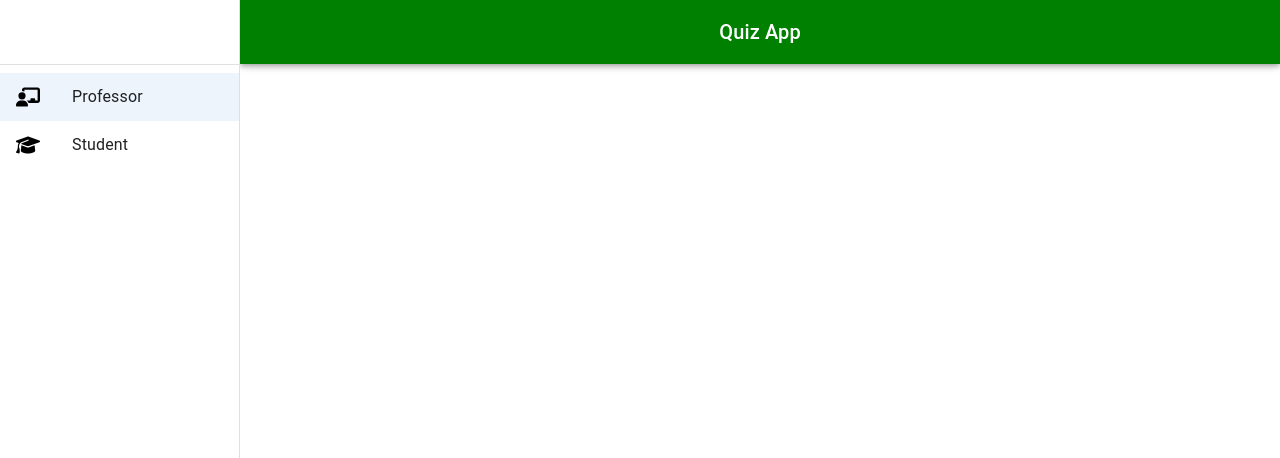
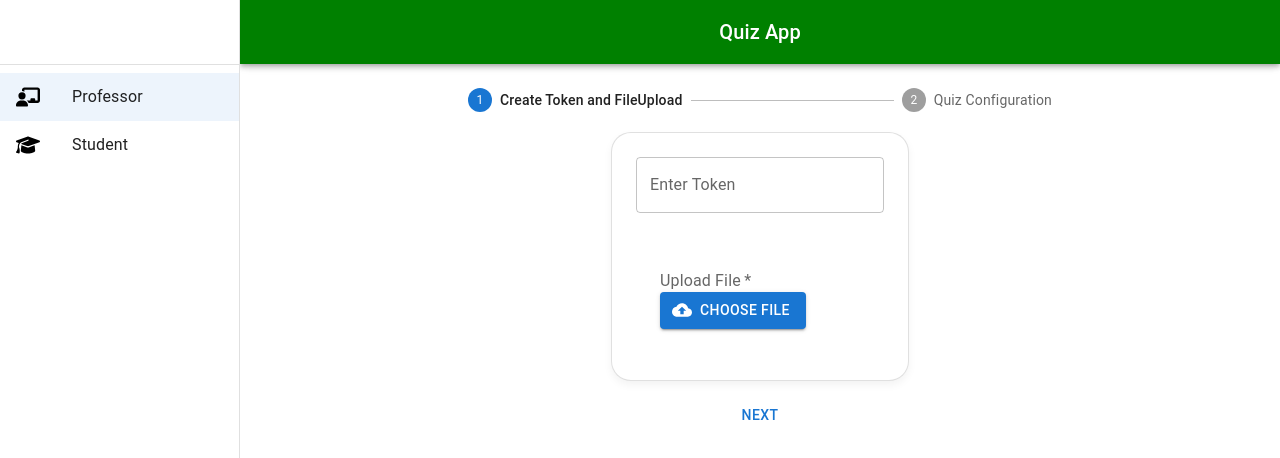
Before and after one commit to pablosantos-indio/QuizApp, a React (Create React App) app in the folder client/: page / in a window 1280 px wide. Shown: the top 458 px of the page. Built offline with nearby package versions, Linux system fonts and the light colour scheme.

Commit message:
correct error

```diff
--- a/client/src/components/Home.js
+++ b/client/src/components/Home.js
@@ -68,7 +68,7 @@ export default function Home(props) {
   const renderContent = () => {
     if (selectedItem === 'Professor') {
       return (
-        <ResponsiveStepper />
+        <ResponsiveStepper selectedItem={selectedItem} />
       );
     } else if (selectedItem === 'Student') {
       return (
```
